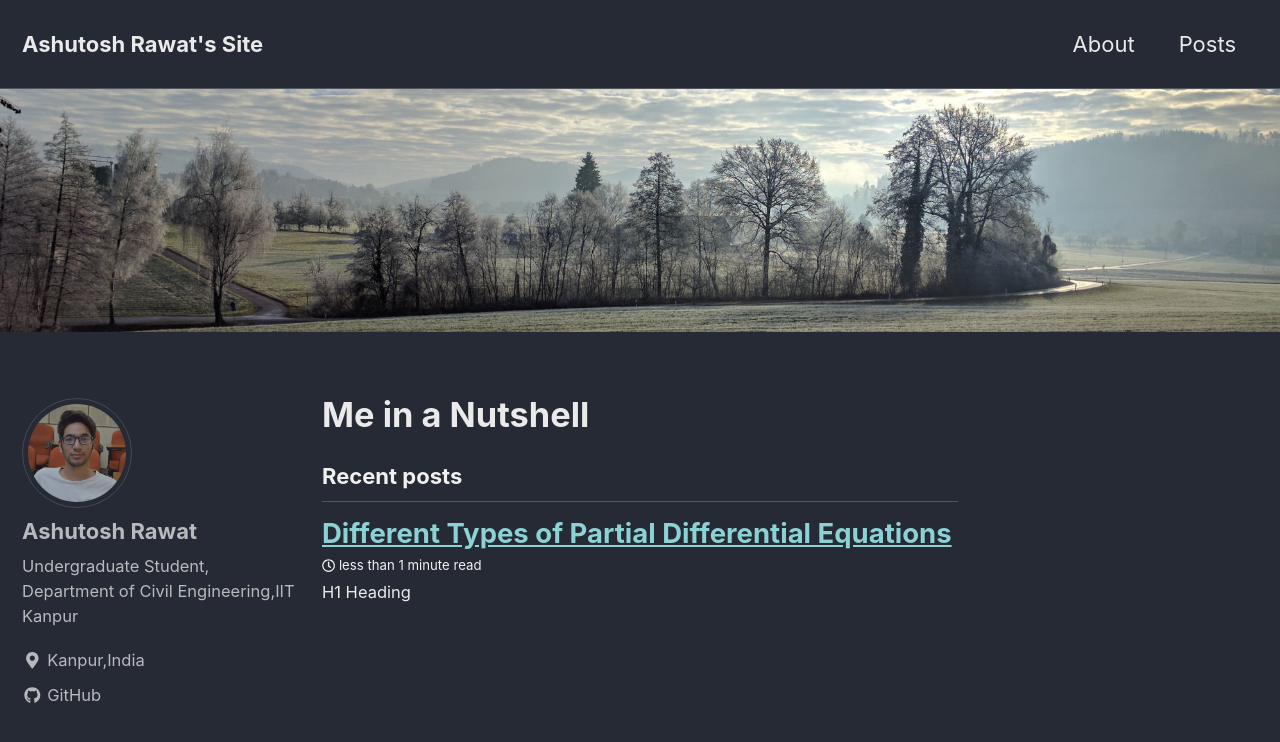
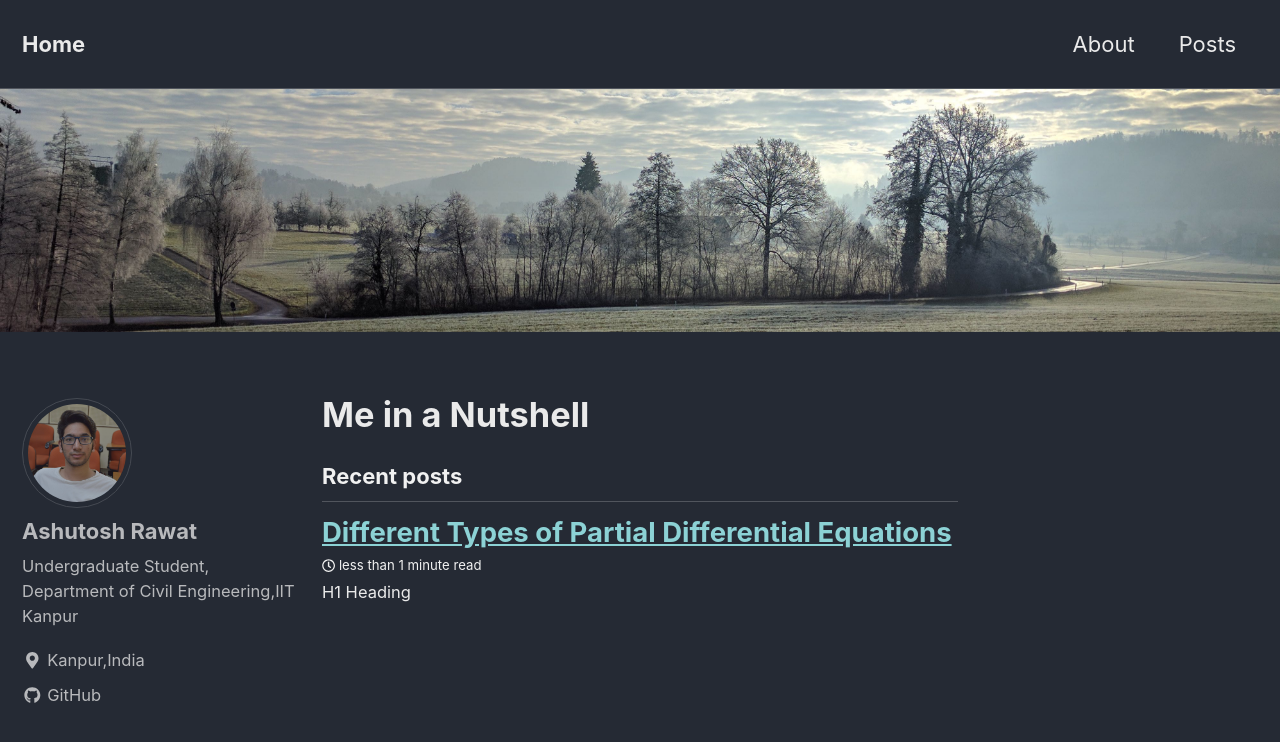
Before and after one commit to ashutoshrawat/ashutoshrawat.github.io, a Jekyll site: the page built from index.html, in a window 1280 px wide and 900 px high. Shown: the top 742 px of the window. Built offline with Jekyll 4.4.1, drawn with Linux system fonts in a browser that asks for light colours; nearby versions of some CDN libraries; the list of posts is cut into pages by our own code.

Commit message:
Update _config.yml
New site name

```diff
--- a/_config.yml
+++ b/_config.yml
@@ -16,7 +16,7 @@ minimal_mistakes_skin    : "dark" # "air", "aqua", "contrast", "dark", "dirt", "
 
 # Site Settings
 locale                   : "en-US"
-title                    : "Ashutosh Rawat's Site"
+title                    : "Home"
 title_separator          : "-"
 name                     : "Ashutosh Rawat"
 description              : "Computational Mechancis Portfolio"
```
